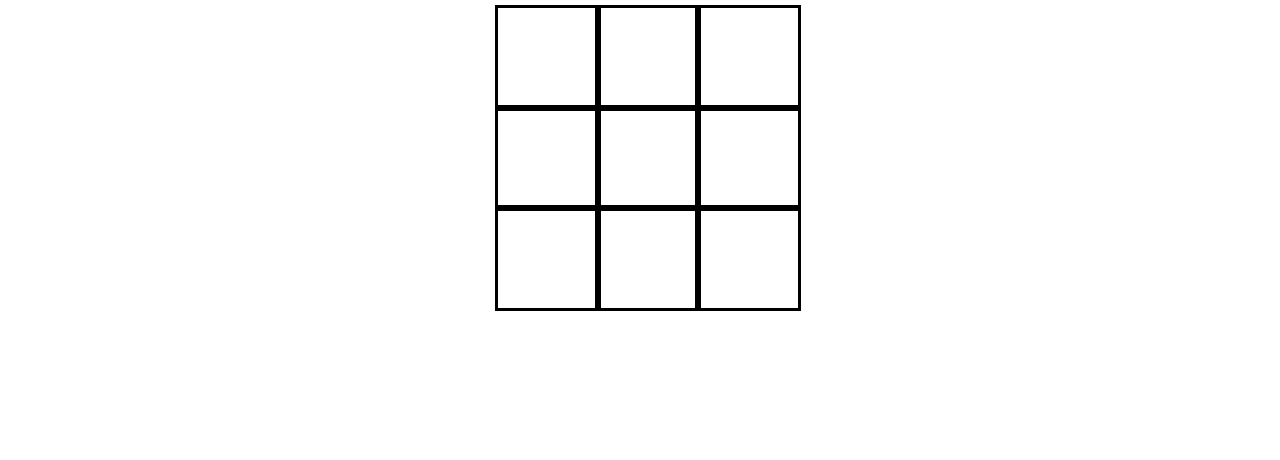
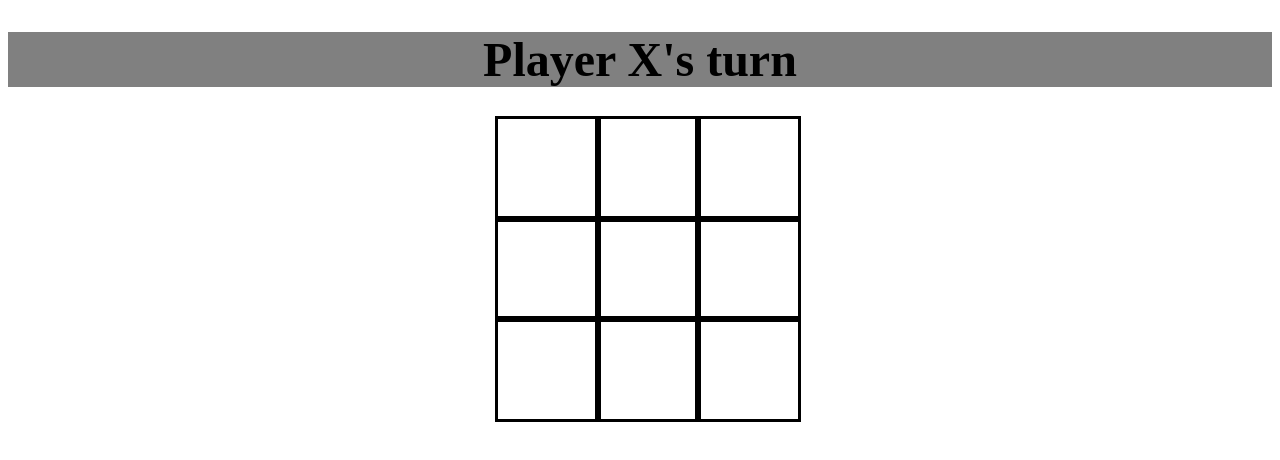
Before and after one commit to tyler1588/odin-tic-tac-toe, a plain HTML site: page index.html in a window 1280 px wide. Drawn offline with Linux system fonts and the light colour scheme.

Commit message:
add dynamic header to display which player's turn it is

```diff
--- a/index.html
+++ b/index.html
@@ -8,10 +8,10 @@
     <link rel="stylesheet" href="styles.css">
 </head>
 <body>
+    <h1 class="currentPlayer">Hello</h1>
     <div class="board">
         <div class="container"></div>
     </div>
-
     <script src="index.js"></script>
 </body>
 </html>
--- a/index.js
+++ b/index.js
@@ -38,13 +38,18 @@ function createPlayer(role){
     const player2 = createPlayer('O');
     const newBoard = gameBoard();
     let currentPlayer;
+    let nextPlayer;
+    document.querySelector('.currentPlayer').innerHTML = "Player X's turn";
     document.body.addEventListener('click', function(event){
         if (event.target.className === 'board-block'){
             if (player1.roundsPlayed <= player2.roundsPlayed){
                 currentPlayer = player1;
+                nextPlayer = player2;
             } else {
                 currentPlayer = player2;
+                nextPlayer = player1;
             }
+            document.querySelector('.currentPlayer').innerHTML = ("Player " + nextPlayer.role + "'s turn");
             const updateBoard = newBoard.updateBoard(event.target.id,currentPlayer.role);
             currentPlayer.updateRoundsPlayed();
             const updateBlock = document.getElementById(event.target.id);
@@ -70,7 +75,6 @@ function createPlayer(role){
                     }
                 }
             }
-
         }
     })
 })();
--- a/styles.css
+++ b/styles.css
@@ -1,5 +1,11 @@
 body {
     font-size: 3rem;
+}
+
+.currentPlayer {
+    text-align: center;
+    font-size: 3rem;
+    background-color: grey;
 }
 
 .board {
```
